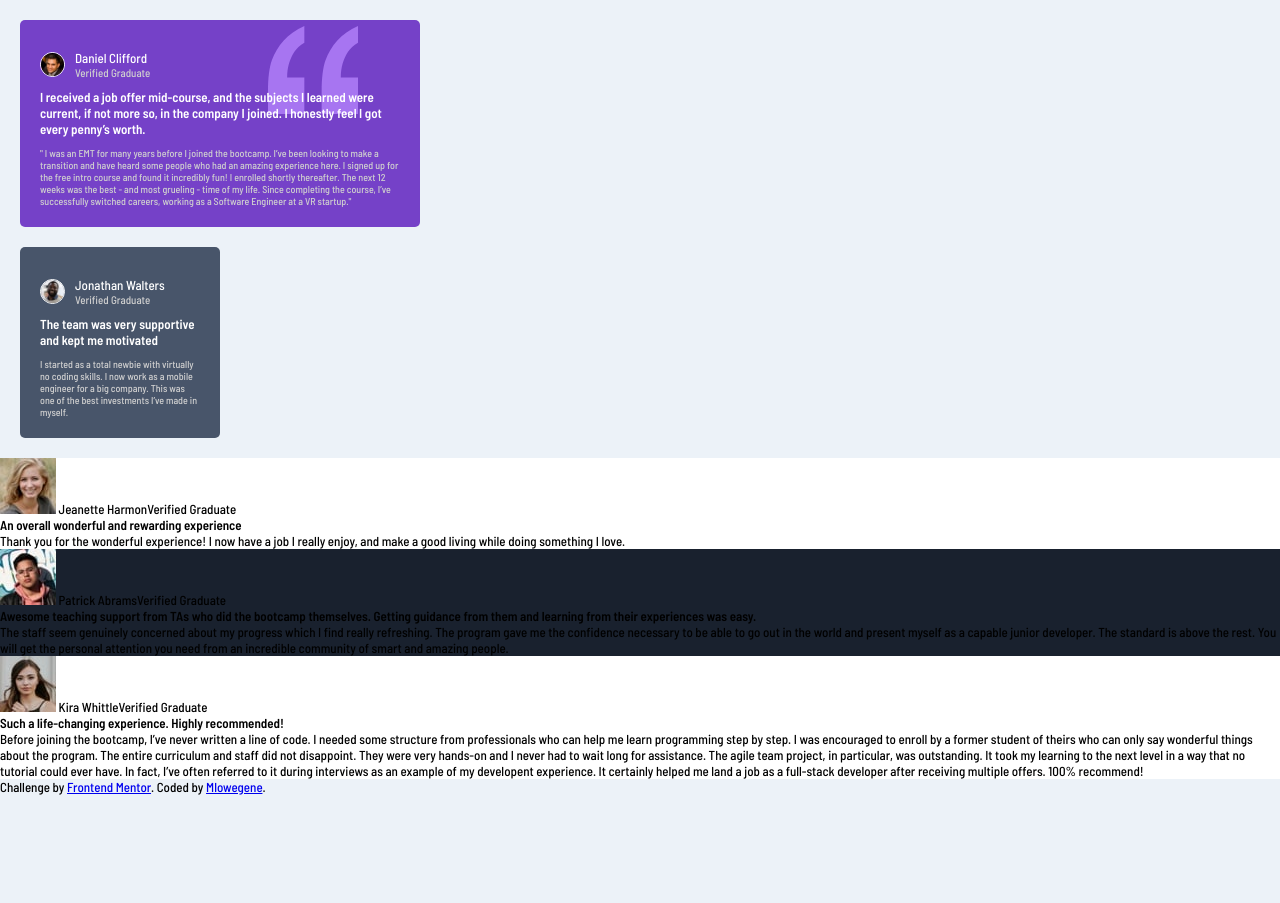
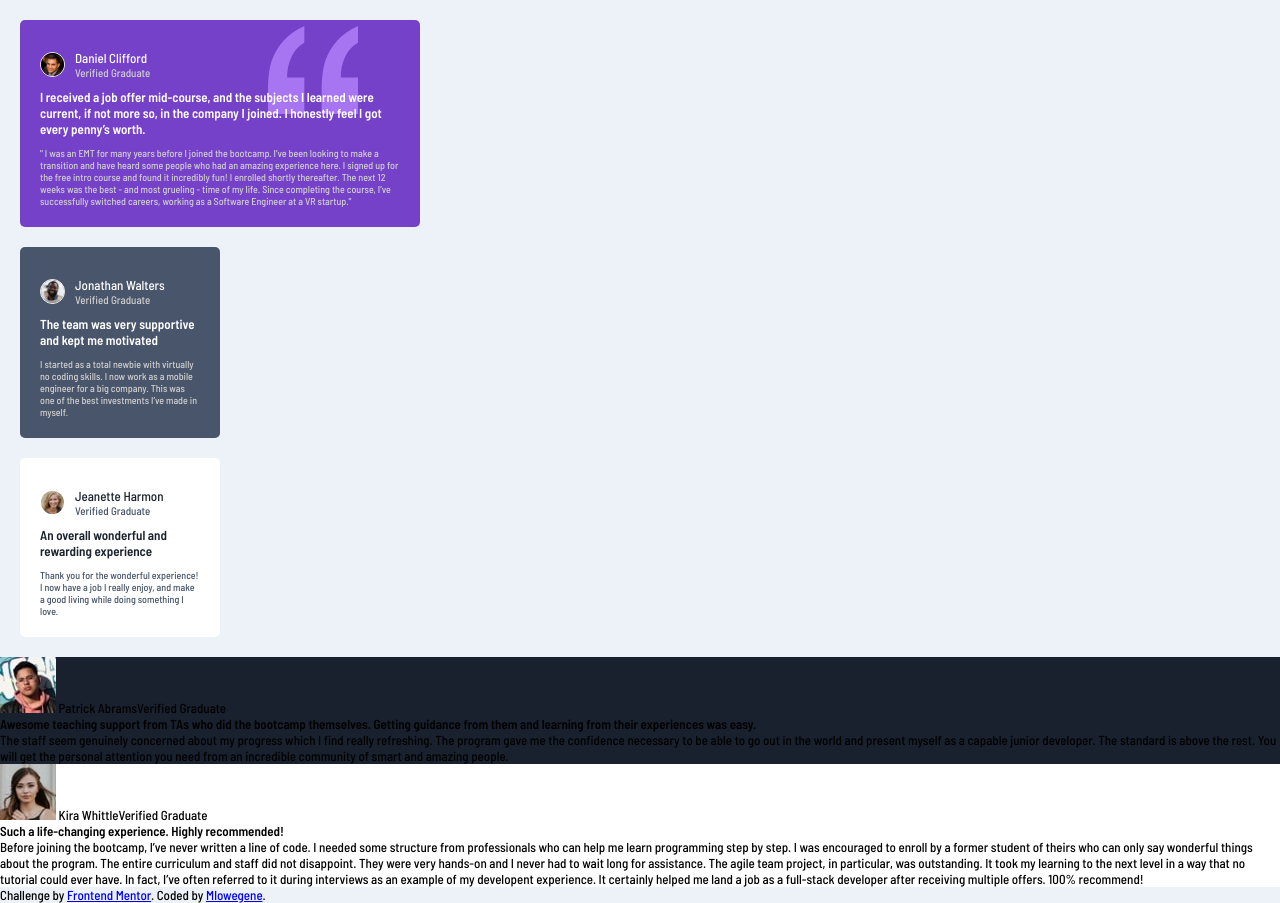
Before and after one commit to Mlowegene/testimonials-grid-section, a plain HTML site: page index.html in a window 1280 px wide. Before the commit the page ends 800 px from the top, so only its background shows below. Drawn offline with Linux system fonts and the light colour scheme.

Commit message:
Styled the third card

```diff
--- a/index.html
+++ b/index.html
@@ -49,11 +49,11 @@
       </div>
     </div>
     <div id="card3">
-      <div>
+      <div class="img-name-3">
         <img src="images/image-jeanette.jpg" alt="image" />
-        <caption>Jeanette Harmon<span>Verified Graduate</span></caption>
+        <p>Jeanette Harmon<span>Verified Graduate</span></p>
       </div>
-      <div>
+      <div class="desc-3">
         <h4>An overall wonderful and rewarding experience</h4>
         <p>Thank you for the wonderful experience! I now have a job I really enjoy, and make a good living
           while doing something I love.</p>
--- a/style.css
+++ b/style.css
@@ -125,10 +125,53 @@ body {
     color: hsl(0, 0%, 81%);
 }
 
+/*=============================card 3=====================*/
 
 #card3{
     background-color: hsl(0, 0%, 100%);
+    width: 20rem;
+    margin: 2rem;
+    padding: 2rem;
+    border-radius: .5rem;
+    color: hsl(219, 29%, 14%);
 }
+
+.img-name-3 {
+    display: flex;
+    align-items: center;
+}
+
+.img-name-3 img {
+    width: 25px;
+    border-radius: 50%;
+    border: 1px solid #fff;
+}
+
+.img-name-3 p {
+    margin: 1rem;
+    font-weight: 100;
+}
+
+.img-name-3 p span {
+    display: block;
+    font-weight: 200;
+    font-size: 1.1rem;
+    color: hsl(217, 19%, 35%);
+}
+
+.desc-3 {
+    text-align: left;
+}
+
+.desc-3 h4 {
+    margin-bottom: 1rem;
+}
+
+.desc-3 p {
+    font-size: 1rem;
+    color: hsl(217, 19%, 35%);
+}
+
 #card4{
     background-color: hsl(219, 29%, 14%);
 }
```
